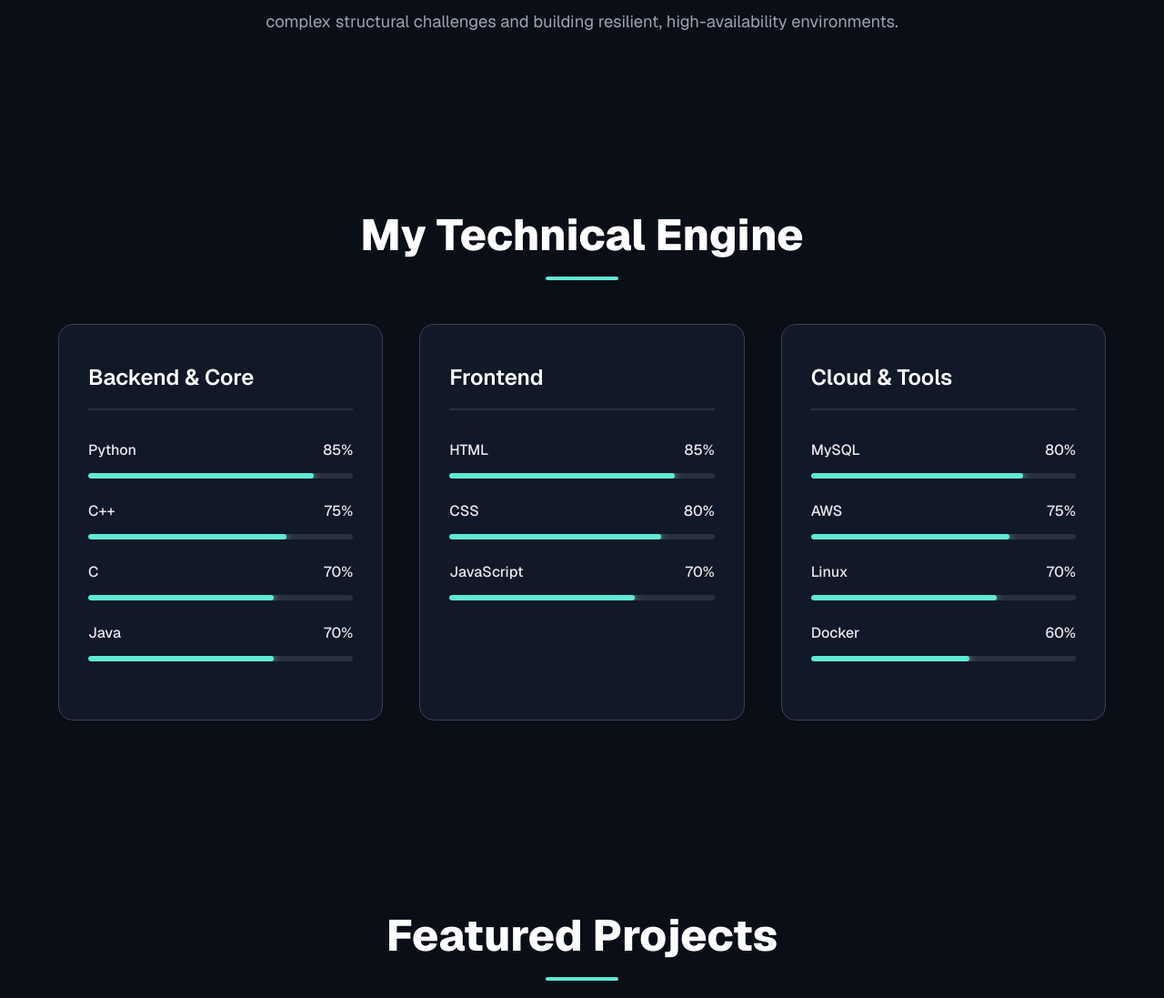
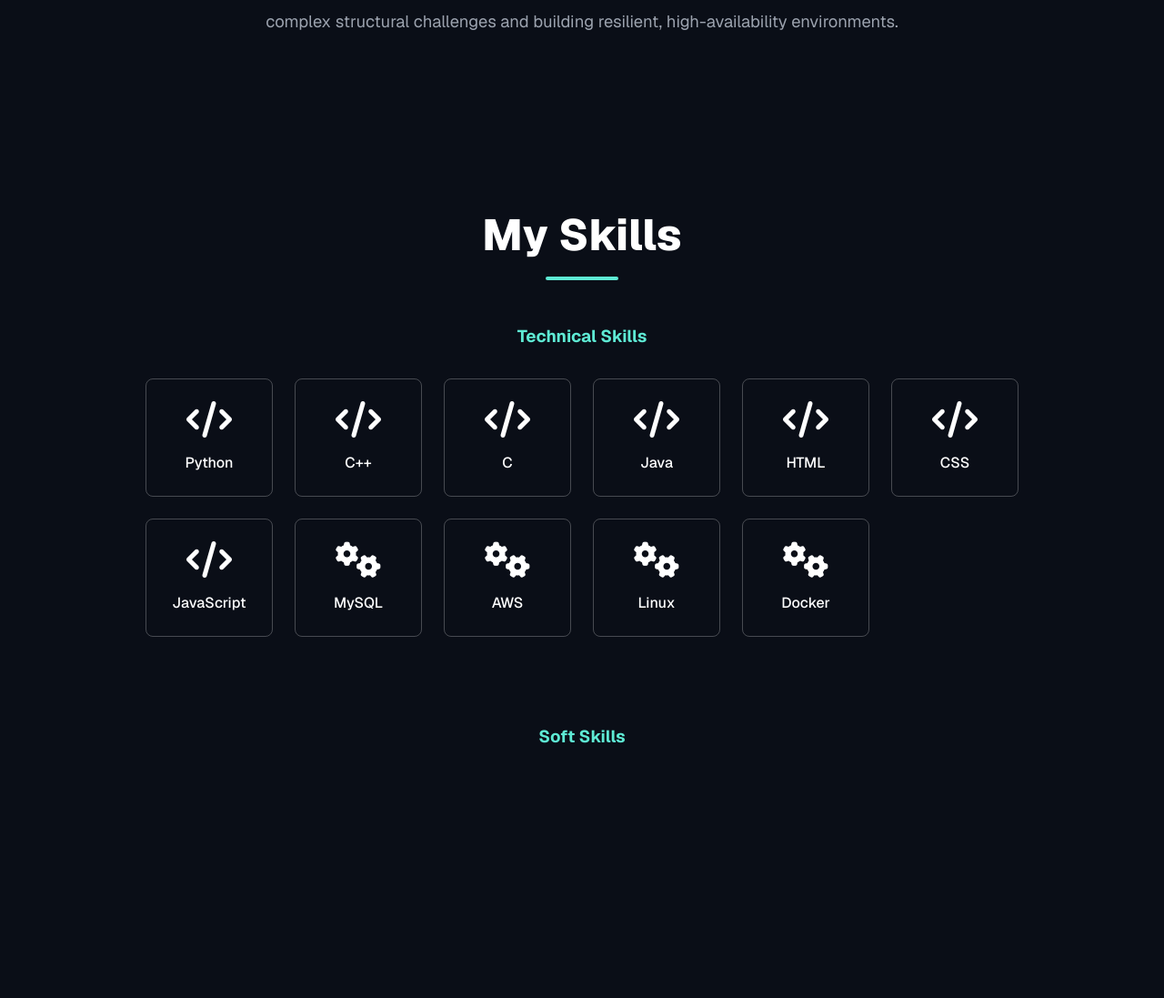
Before and after one commit to Ayush12708/My_Portfolio, a Django app: page / in a window 1280 px wide; the page is wider, and only the part inside the window is pictured. Shown: the part 1253-2350 px from the top of that part at 91% size. Run offline with Django 5.2, Linux system fonts and the light colour scheme; data comes from the database, SQL or seed files in the repository.

Commit message:
Redesign Skills section to use Grid and include Soft Skills

```diff
--- a/portfolio/models.py
+++ b/portfolio/models.py
@@ -18,9 +18,11 @@ class Skill(models.Model):
         ('frontend', 'Frontend'),
         ('backend', 'Backend'),
         ('tools', 'Tools & DevOps'),
+        ('soft', 'Soft Skills'),
     )
     category = models.CharField(max_length=20, choices=CATEGORY_CHOICES, default='backend')
     proficiency = models.IntegerField(default=50, help_text="Percentage out of 100")
+    icon_class = models.CharField(max_length=100, blank=True, null=True, help_text="FontAwesome class (e.g., fab fa-python)")
 
     def __str__(self):
         return f"{self.name} ({self.get_category_display()})"
--- a/portfolio/static/portfolio/style.css
+++ b/portfolio/static/portfolio/style.css
@@ -615,6 +615,52 @@ footer h2 {
     box-shadow: 0 5px 15px var(--accent-glow);
 }
 
+/* New Skill Grid Layout */
+.skill-grid {
+    display: grid;
+    grid-template-columns: repeat(auto-fit, minmax(140px, 1fr));
+    gap: 1.5rem;
+    max-width: 1000px;
+    margin: 0 auto 3rem auto;
+}
+
+.skill-box {
+    background: transparent;
+    border: 1px solid rgba(255, 255, 255, 0.25);
+    border-radius: 8px;
+    padding: 1.5rem;
+    text-align: center;
+    transition: all 0.3s ease;
+    display: flex;
+    flex-direction: column;
+    align-items: center;
+    justify-content: center;
+    gap: 1rem;
+}
+
+.skill-box i {
+    font-size: 2.5rem;
+    color: #ffffff;
+    transition: color 0.3s;
+}
+
+.skill-box p {
+    color: #ffffff;
+    margin: 0;
+    font-weight: 500;
+    font-size: 1rem;
+}
+
+.skill-box:hover {
+    border-color: var(--accent-color);
+    box-shadow: 0 5px 15px rgba(0, 245, 212, 0.2);
+    transform: translateY(-5px);
+}
+
+.skill-box:hover i {
+    color: var(--accent-color);
+}
+
 /* Certificates Grid */
 .cert-grid {
     display: grid;
--- a/portfolio/templates/portfolio/index.html
+++ b/portfolio/templates/portfolio/index.html
@@ -81,56 +81,38 @@
     </section>
 
     <section id="skills">
-        <h2 class="section-title">My Technical Engine</h2>
-        <div class="skills-container">
+        <h2 class="section-title">My Skills</h2>
 
-            <div class="skill-category">
-                <h3>Backend & Core</h3>
+        <h3 class="subsection-title" style="text-align: center; color: var(--accent-color); margin-bottom: 2rem;">Technical Skills</h3>
+        <div class="skill-grid">
             {% for skill in backend_skills %}
-                <div class="skill-item">
-                    <div class="skill-header">
-                        <span>{{ skill.name }}</span>
-                        <span>{{ skill.proficiency }}%</span>
+            <div class="skill-box">
+                <i class="{{ skill.icon_class|default:'fas fa-code' }}"></i>
+                <p>{{ skill.name }}</p>
             </div>
-                    <div class="skill-bar">
-                        <div class="skill-progress" style="width: {{ skill.proficiency }}%"></div>
+            {% endfor %}
+            {% for skill in frontend_skills %}
+            <div class="skill-box">
+                <i class="{{ skill.icon_class|default:'fas fa-code' }}"></i>
+                <p>{{ skill.name }}</p>
             </div>
-                </div>
-                {% empty %}
-                <p>No backend skills added yet.</p>
             {% endfor %}
-            </div>
-
-            <div class="skill-category">
-                <h3>Frontend</h3>
-                {% for skill in frontend_skills %}
-                <div class="skill-item">
-                    <div class="skill-header">
-                        <span>{{ skill.name }}</span>
-                        <span>{{ skill.proficiency }}%</span>
-                    </div>
-                    <div class="skill-bar">
-                        <div class="skill-progress" style="width: {{ skill.proficiency }}%"></div>
-                    </div>
+            {% for skill in tools_skills %}
+            <div class="skill-box">
+                <i class="{{ skill.icon_class|default:'fas fa-cogs' }}"></i>
+                <p>{{ skill.name }}</p>
             </div>
             {% endfor %}
         </div>
 
-            <div class="skill-category">
-                <h3>Cloud & Tools</h3>
-                {% for skill in tools_skills %}
-                <div class="skill-item">
-                    <div class="skill-header">
-                        <span>{{ skill.name }}</span>
-                        <span>{{ skill.proficiency }}%</span>
-                    </div>
-                    <div class="skill-bar">
-                        <div class="skill-progress" style="width: {{ skill.proficiency }}%"></div>
-                    </div>
+        <h3 class="subsection-title" style="text-align: center; color: var(--accent-color); margin: 3rem 0 2rem;">Soft Skills</h3>
+        <div class="skill-grid" style="grid-template-columns: repeat(auto-fit, minmax(220px, 1fr));">
+            {% for skill in soft_skills %}
+            <div class="skill-box">
+                <i class="{{ skill.icon_class|default:'fas fa-star' }}"></i>
+                <p>{{ skill.name }}</p>
             </div>
             {% endfor %}
-            </div>
-
         </div>
     </section>
 
--- a/portfolio/views.py
+++ b/portfolio/views.py
@@ -51,6 +51,7 @@ def index(request):
     backend_skills = Skill.objects.filter(category='backend').order_by('-proficiency')
     frontend_skills = Skill.objects.filter(category='frontend').order_by('-proficiency')
     tools_skills = Skill.objects.filter(category='tools').order_by('-proficiency')
+    soft_skills = Skill.objects.filter(category='soft').order_by('-proficiency')
     experiences = Experience.objects.all()
     educations = Education.objects.all()
     links = ProfileLink.objects.all()
@@ -63,6 +64,7 @@ def index(request):
         'backend_skills': backend_skills,
         'frontend_skills': frontend_skills,
         'tools_skills': tools_skills,
+        'soft_skills': soft_skills,
         'experiences': experiences,
         'educations': educations,
         'links': links,
```
Lines whose indentation alone changed are shown as unchanged.
